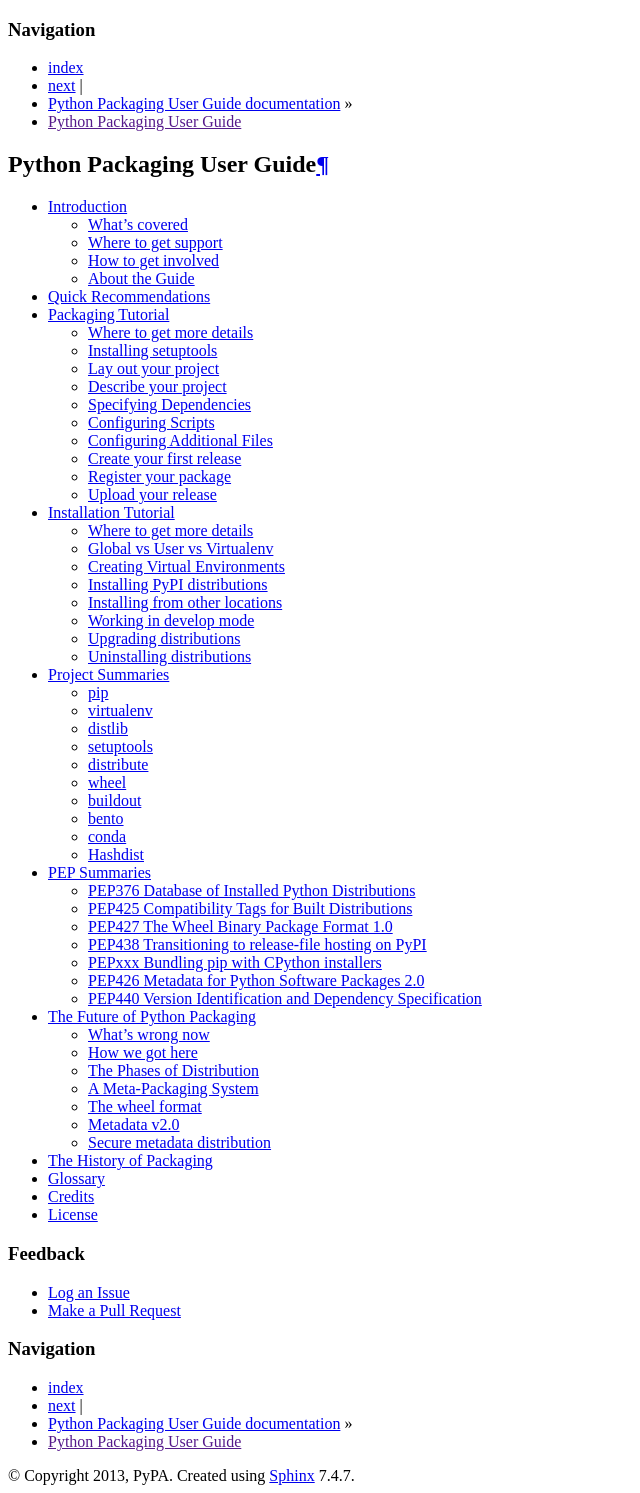
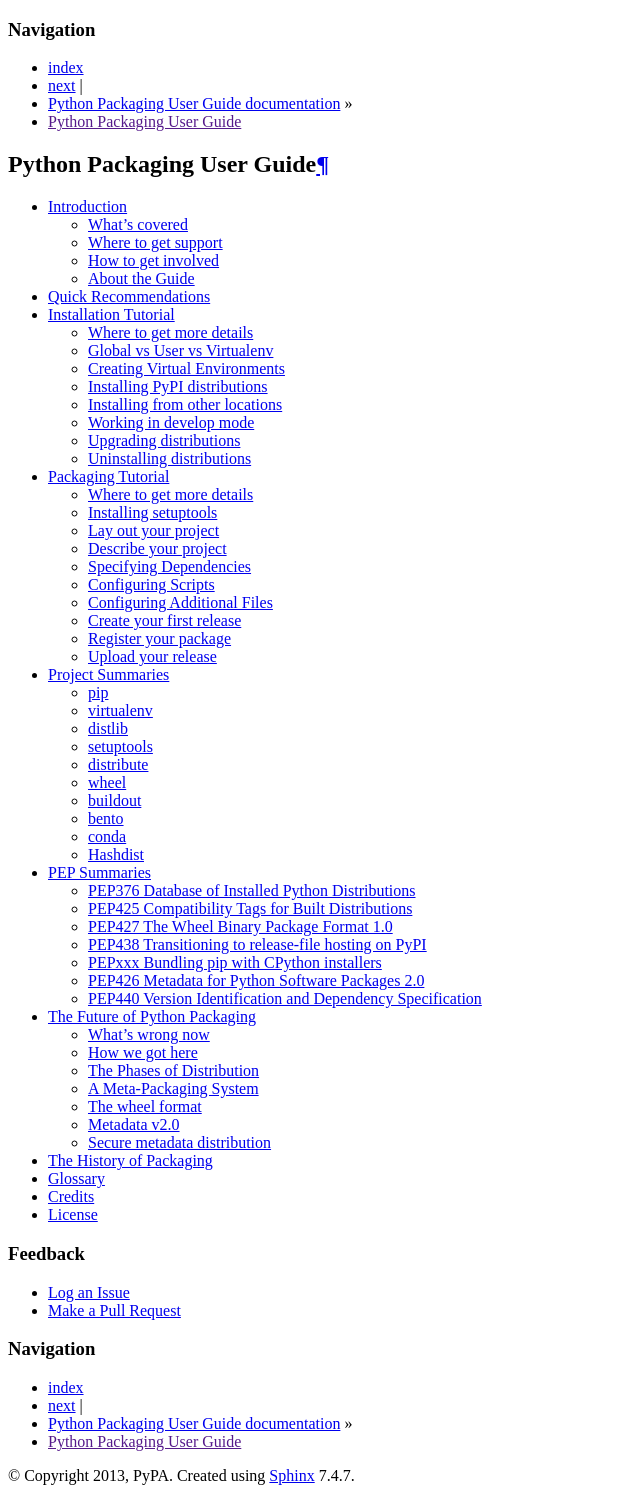
Before and after one commit to pypa/packaging.python.org, a Sphinx documentation site: the page built from source/index.txt, in a window 1280 px wide. Shown: the whole page, without its empty margins (0-640 px from the left). Built offline with Sphinx 7.4.7, drawn with Linux system fonts in a browser that asks for light colours.

```diff
--- a/source/index.txt
+++ b/source/index.txt
@@ -7,8 +7,8 @@ Python Packaging User Guide
 
    introduction.txt
    current.txt
+   installation_tutorial.txt
    packaging_tutorial.txt
-   installation_tutorial.txt
    projects.txt
    peps.txt
    future.txt
```
